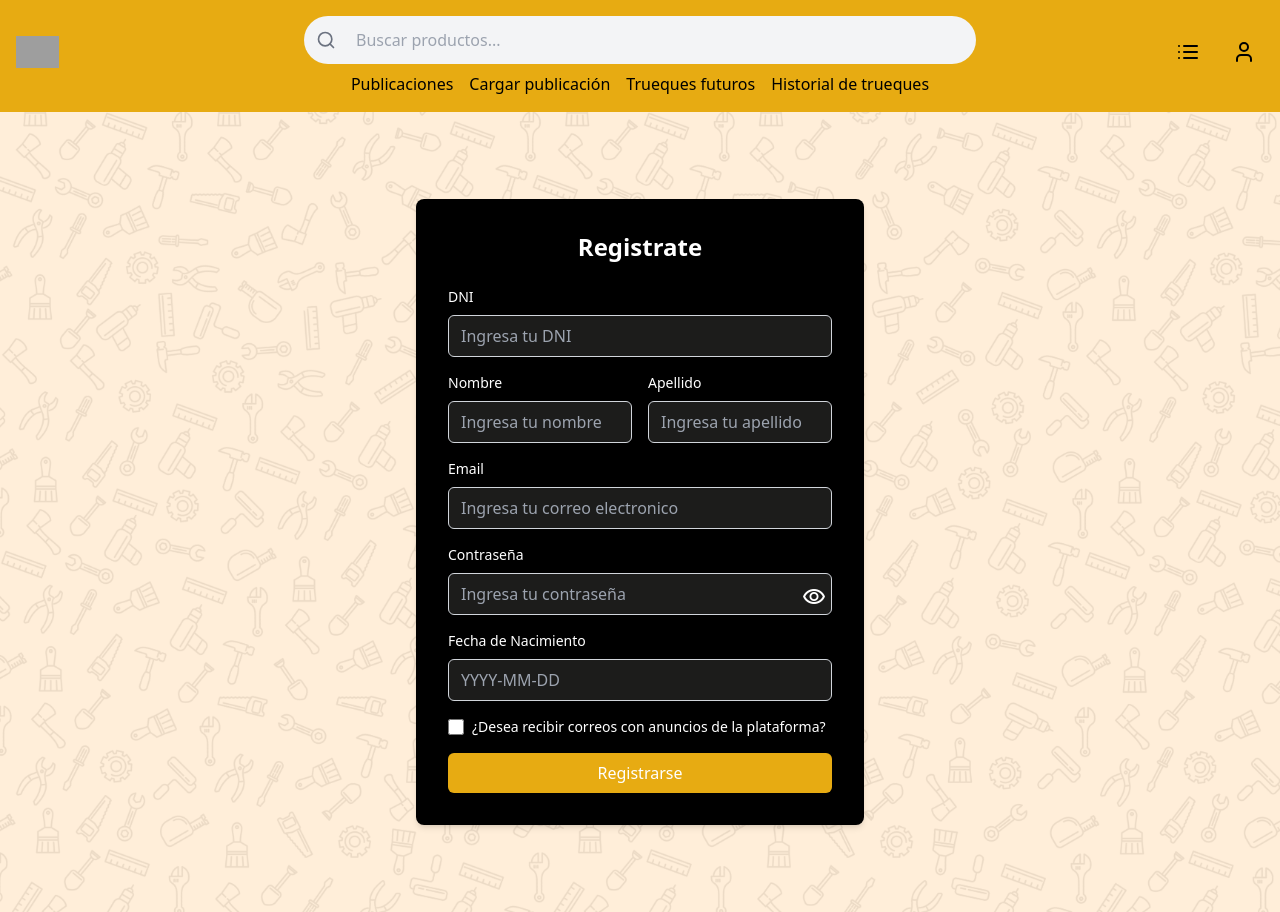
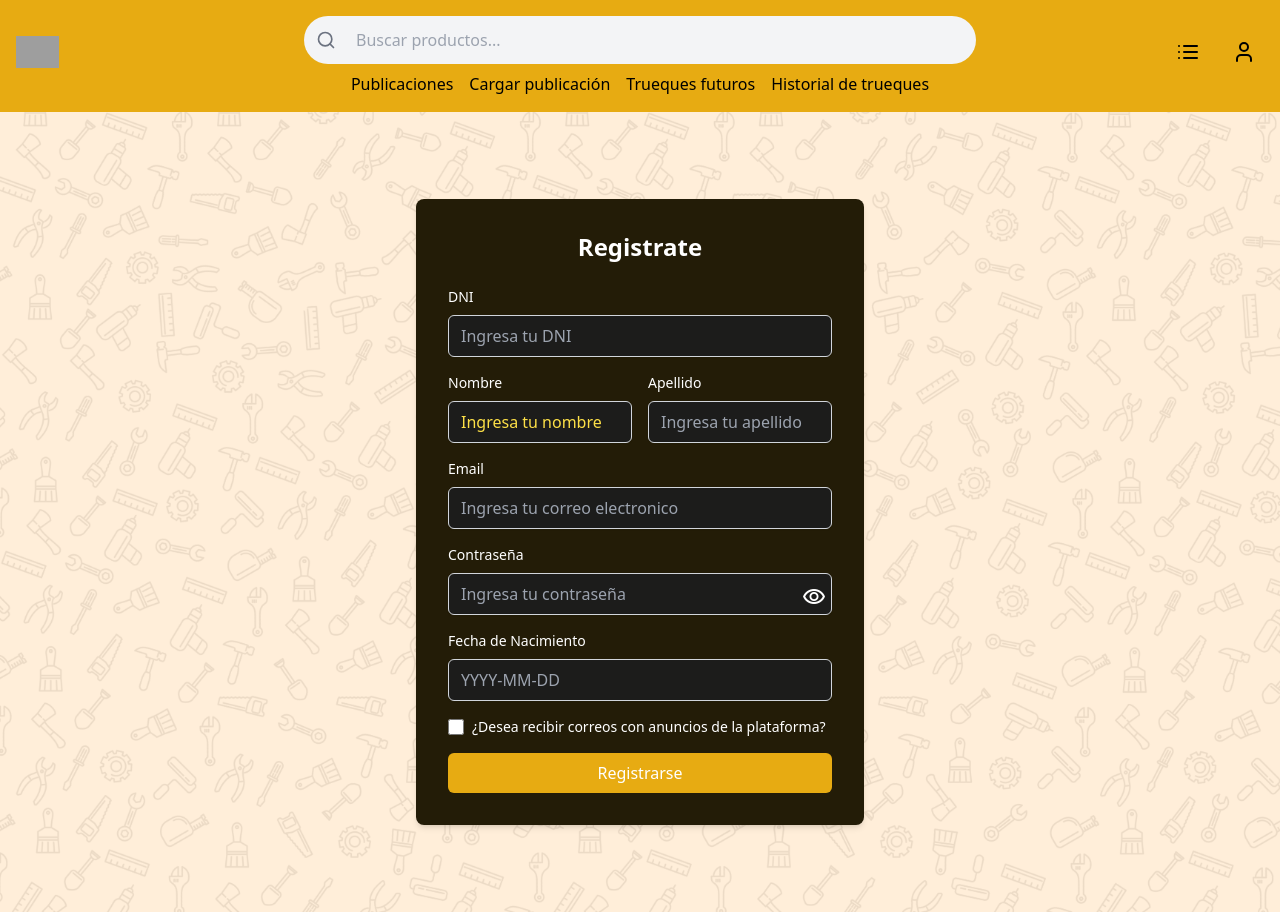
Before and after one commit to ImportFromCBastian/fedeteria-front, a React (Vite) app: page / in a window 1280 px wide. Built offline with nearby package versions, Linux system fonts and the light colour scheme; grey boxes are pictures that could not be loaded.

Commit message:
chore: Update input field styles in RegisterClientForm

```diff
--- a/src/components/Client/RegisterClientForm.jsx
+++ b/src/components/Client/RegisterClientForm.jsx
@@ -38,7 +38,7 @@ export const RegisterClientForm = () => {
               name="dni"
               placeholder="Ingresa tu DNI"
               onChange={handleChange}
-              className="w-full rounded-md border border-gray-300 bg-fede-secundary-claro px-3 py-2 text-fede-texto-base shadow-sm [appearance:textfield] focus:border-fede-main focus:outline-none focus:ring-2 focus:ring-fede-main dark:border-gray-600 dark:text-gray-100 [&::-webkit-inner-spin-button]:appearance-none [&::-webkit-outer-spin-button]:appearance-none"
+              className="w-full rounded-md border border-gray-300 bg-fede-secundary-claro px-3 py-2 text-fede-texto-base shadow-sm [appearance:textfield] focus:border-fede-main focus:outline-none focus:ring-2 focus:ring-fede-main [&::-webkit-inner-spin-button]:appearance-none [&::-webkit-outer-spin-button]:appearance-none"
               type="number"
               autoComplete="off"
             />
@@ -52,7 +52,7 @@ export const RegisterClientForm = () => {
                 name="name"
                 onChange={handleChange}
                 placeholder="Ingresa tu nombre"
-                className="w-full rounded-md border border-gray-300 bg-fede-secundary-claro px-3 py-2 text-fede-texto-claro shadow-sm focus:border-fede-main focus:outline-none focus:ring-2 focus:ring-fede-main dark:border-gray-600"
+                className="w-full rounded-md border border-gray-300 bg-fede-secundary-claro px-3 py-2 text-fede-texto-claro shadow-sm placeholder:text-yellow-300 focus:border-fede-main focus:outline-none focus:ring-2 focus:ring-fede-main"
                 type="text"
               />
             </div>
@@ -67,7 +67,7 @@ export const RegisterClientForm = () => {
                 name="lastName"
                 onChange={handleChange}
                 placeholder="Ingresa tu apellido"
-                className="w-full rounded-md border border-gray-300 bg-fede-secundary-claro px-3 py-2 text-fede-texto-claro shadow-sm focus:border-fede-main focus:outline-none focus:ring-2 focus:ring-fede-main dark:border-gray-600"
+                className="w-full rounded-md border border-gray-300 bg-fede-secundary-claro px-3 py-2 text-fede-texto-claro shadow-sm focus:border-fede-main focus:outline-none focus:ring-2 focus:ring-fede-main "
                 type="text"
               />
             </div>
@@ -80,7 +80,7 @@ export const RegisterClientForm = () => {
               name="email"
               onChange={handleChange}
               placeholder="Ingresa tu correo electronico"
-              className="w-full rounded-md border border-gray-300 bg-fede-secundary-claro px-3 py-2 text-fede-texto-claro shadow-sm focus:border-fede-main focus:outline-none focus:ring-2 focus:ring-fede-main dark:border-gray-600"
+              className="w-full rounded-md border border-gray-300 bg-fede-secundary-claro px-3 py-2 text-fede-texto-claro shadow-sm focus:border-fede-main focus:outline-none focus:ring-2 focus:ring-fede-main "
               type="email"
             />
           </div>
@@ -96,7 +96,7 @@ export const RegisterClientForm = () => {
               name="password"
               onChange={handleChange}
               placeholder="Ingresa tu contraseña"
-              className="w-full rounded-md border border-gray-300 bg-fede-secundary-claro px-3 py-2 text-fede-texto-claro shadow-sm focus:border-fede-main focus:outline-none focus:ring-2 focus:ring-fede-main dark:border-gray-600"
+              className="w-full rounded-md border border-gray-300 bg-fede-secundary-claro px-3 py-2 text-fede-texto-claro shadow-sm focus:border-fede-main focus:outline-none focus:ring-2 focus:ring-fede-main "
               type={!showPassword ? 'password' : 'text'}
             />
             <RenderVisibility show={showPassword} handleClick={handleChangePasswordVisibility} />
@@ -112,7 +112,7 @@ export const RegisterClientForm = () => {
               name="birthdate"
               onChange={handleChange}
               placeholder="YYYY-MM-DD"
-              className="w-full rounded-md border border-gray-300 bg-fede-secundary-claro px-3 py-2 text-fede-texto-claro shadow-sm focus:border-fede-main focus:outline-none focus:ring-2 focus:ring-fede-main dark:border-gray-600"
+              className="w-full rounded-md border border-gray-300 bg-fede-secundary-claro px-3 py-2 text-fede-texto-claro shadow-sm focus:border-fede-main focus:outline-none focus:ring-2 focus:ring-fede-main "
               type="text"
             />
           </div>
--- a/tailwind.config.js
+++ b/tailwind.config.js
@@ -9,7 +9,7 @@ export default {
       colors: {
         'fede-main': '#E7AB12',
         'fede-main-claro': '#F0BF42',
-        'fede-secundary': '#000000',
+        'fede-secundary': '#231C07',
         'fede-secundary-claro': '#1c1c1b',
         'fede-texto-claro': '#FFFFFF',
         'fede-texto-base': '#FFFFFF'
```
